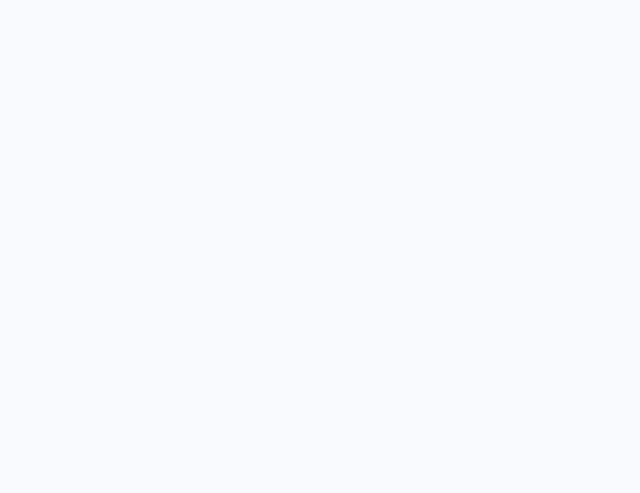
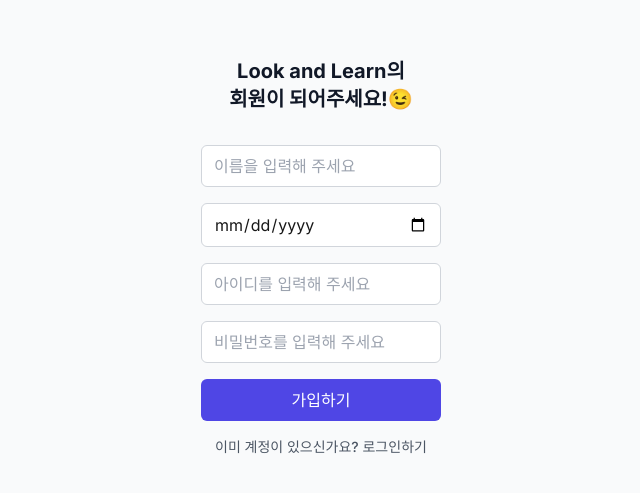
Before and after one commit to tinon1004/LookNLearn, a Next.js app: page /signup in a window 1280 px wide. Shown: the part 143-636 px from the top of the page, without its empty margins (319-959 px from the left). Built offline with nearby package versions, Linux system fonts and the light colour scheme.

Commit message:
Feat: add input field at SignUpPage

```diff
--- a/src/app/signup/SignUpPage.tsx
+++ b/src/app/signup/SignUpPage.tsx
@@ -1,5 +1,101 @@
 'use client';
 
+
+import { useRouter } from 'next/navigation';
+import { useState } from 'react';
+
+interface SignUpData {
+  name: string;
+  birthDate: string;
+  userId: string;
+  password: string;
+}
+
 export default function SignUpPage() {
+    const router = useRouter();
+    const [formData, setFormData] = useState<SignUpData>({
+      name: '',
+      birthDate: '',
+      userId: '',
+      password: '',
+    });
 
+
+    const handleInputChange = (e: React.ChangeEvent<HTMLInputElement>) => {
+      const { name, value } = e.target;
+      setFormData(prev => ({
+        ...prev,
+        [name]: value
+      }));
+    };
+
+    return (
+      <div className="flex flex-col items-center justify-center min-h-screen bg-gray-50 p-4">
+        <div className="w-full max-w-md space-y-8 text-center">
+
+          <div className="text-center">
+            <h2 className="text-xl font-bold text-gray-900">
+                Look and Learn의
+            </h2>
+            <h2 className="text-xl font-bold text-gray-900">
+                회원이 되어주세요!😉
+            </h2>
+          </div>
+
+          <form className="flex flex-col items-center space-y-4">
+            <input
+              type="text"
+              name="name"
+              placeholder="이름을 입력해 주세요"
+              value={formData.name}
+              onChange={handleInputChange}
+              className="w-60 px-3 py-2 border border-gray-300 rounded-md focus:outline-none focus:ring-2 focus:ring-indigo-500"
+              required
+            />
+            <input
+              type="date"
+              name="birthDate"
+              placeholder="생년월일"
+              value={formData.birthDate}
+              onChange={handleInputChange}
+              className="w-60 px-3 py-2 border border-gray-300 rounded-md focus:outline-none focus:ring-2 focus:ring-indigo-500"
+              required
+            />
+            <input
+              type="text"
+              name="userId"
+              placeholder="아이디를 입력해 주세요"
+              value={formData.userId}
+              onChange={handleInputChange}
+              className="w-60 px-3 py-2 border border-gray-300 rounded-md focus:outline-none focus:ring-2 focus:ring-indigo-500"
+              required
+            />
+            <input
+              type="password"
+              name="password"
+              placeholder="비밀번호를 입력해 주세요"
+              value={formData.password}
+              onChange={handleInputChange}
+              className="w-60 px-3 py-2 border border-gray-300 rounded-md focus:outline-none focus:ring-2 focus:ring-indigo-500"
+              required
+            />
+
+            <button
+              type="submit"
+              className="w-60 px-3 py-2 border border-transparent text-base font-medium rounded-md text-white bg-indigo-600 hover:bg-indigo-700"
+            >
+              가입하기
+            </button>
+
+            <button
+              type="button"
+              onClick={() => router.push('/')}
+              className="text-gray-600 hover:text-gray-800 text-sm font-medium"
+            >
+              이미 계정이 있으신가요? 로그인하기
+            </button>
+          </form>
+        </div>
+      </div>
+    );
 }
```
